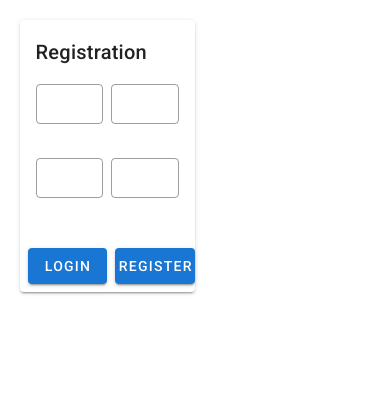
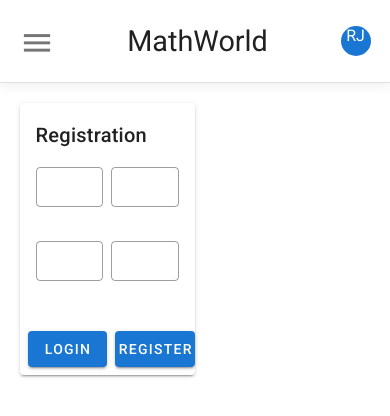
Before and after one commit to pauljor1499/vue2-project1, a Vue app: page / in a window 390 px wide. Shown: the top 416 px of the page. Built offline with nearby package versions, Linux system fonts and the light colour scheme.

Commit message:
set responsive navbar

```diff
--- /dev/null
+++ b/src/components/NavBar.vue
@@ -0,0 +1,172 @@
+<template>
+    <div class="navbar">
+        <div class="logo">
+            <v-icon class="hamburger" size="35" @click="drawer = !drawer">
+                mdi-menu
+            </v-icon>
+            <span> MathWorld </span>
+            <v-avatar
+                class="hamburger"
+                color="primary"
+                size="30"
+                style="color: white; text-align: center"
+            >
+                RJ
+            </v-avatar>
+        </div>
+        <v-navigation-drawer v-model="drawer" absolute temporary>
+            <v-list nav dense>
+                <v-list-item>
+                    <v-list-item-content>
+                        <v-list-item-title class="text-h6">
+                            MathWorld
+                        </v-list-item-title>
+                        <v-list-item-subtitle>
+                            version 1.0
+                        </v-list-item-subtitle>
+                    </v-list-item-content>
+                </v-list-item>
+                <v-divider></v-divider>
+                <v-list
+                    dense
+                    nav
+                    active-class="deep-purple--text text--accent-4"
+                >
+                    <v-list-item
+                        v-for="(item, index) in drawer_items"
+                        :key="index"
+                        link
+                    >
+                        <v-list-item-icon>
+                            <v-icon>
+                                {{ item.icon }}
+                            </v-icon>
+                        </v-list-item-icon>
+                        <v-list-item-content>
+                            <v-list-item-title>
+                                {{ item.title }}
+                            </v-list-item-title>
+                        </v-list-item-content>
+                    </v-list-item>
+                </v-list>
+            </v-list>
+        </v-navigation-drawer>
+        <div class="nav-links">
+            <router-link :to="'/'" class="nav-link">
+                <span>Dashboard</span>
+            </router-link>
+            <router-link :to="'#all-classes'" class="nav-link">
+                <span>All Classes</span>
+            </router-link>
+            <router-link :to="'#assignments'" class="nav-link">
+                <span>Assignments</span>
+            </router-link>
+            <router-link :to="'#notes'" class="nav-link">
+                <span>Notes</span>
+            </router-link>
+        </div>
+        <v-avatar class="nav-avatar2" color="primary" style="color: white">
+            RJ
+        </v-avatar>
+    </div>
+</template>
+
+<script>
+export default {
+    data() {
+        return {
+            drawer: false,
+            drawer_items: [
+                { title: "Dashboard", icon: "mdi-view-dashboard" },
+                { title: "Photos", icon: "mdi-image" },
+                { title: "About", icon: "mdi-help-box" },
+            ],
+        };
+    },
+};
+</script>
+
+<style scoped>
+* {
+    text-decoration: none;
+    list-style: none;
+    text-transform: initial;
+}
+
+.navbar {
+    padding: 0 5%;
+    display: flex;
+    justify-content: space-between;
+    align-items: center;
+    border-bottom: 1px solid #e0e0e0;
+    box-shadow: 0px 5px 10px 0px rgba(0, 0, 0, 0.05);
+}
+
+.logo .hamburger {
+    display: none;
+}
+
+.logo span {
+    font-size: 1.8rem;
+}
+
+.nav-links {
+    display: flex;
+    gap: 10px;
+}
+
+.nav-link {
+    font-size: 1.2em;
+    padding: 35px 20px 35px 20px;
+    border-bottom: 3px solid white;
+    background-color: white;
+}
+
+.nav-link span {
+    color: black;
+}
+
+.nav-link:hover {
+    background-color: #ecf8ff;
+    border-bottom: 3px solid #0091de;
+}
+
+a.router-link-exact-active {
+    background-color: #ecf8ff;
+    border-bottom: 3px solid #0091de;
+}
+
+@media only screen and (max-width: 600px) {
+    .navbar {
+        padding: 0;
+        display: flex;
+        flex-direction: column;
+        box-shadow: 0px 5px 10px 0px rgba(0, 0, 0, 0.05);
+    }
+
+    .logo {
+        width: 100%;
+        padding: 5%;
+        display: flex;
+        justify-content: space-between;
+        align-items: center;
+        background-color: white;
+    }
+
+    .nav-links {
+        display: none;
+    }
+
+    .logo .hamburger {
+        display: block;
+    }
+
+    .logo span {
+        font-size: 1.8rem;
+    }
+
+    .nav-avatar2 {
+        display: none;
+    }
+}
+</style>
--- a/src/router/index.js
+++ b/src/router/index.js
@@ -1,6 +1,6 @@
 import Vue from "vue";
 import VueRouter from "vue-router";
-import HelloWorld from "@/components/HelloWorld.vue";
+import LandingPage from "@/views/LandingPage.vue";
 
 Vue.use(VueRouter);
 
@@ -8,7 +8,7 @@ const routes = [
     {
         path: "/",
         name: "home",
-        component: HelloWorld,
+        component: LandingPage,
     },
 ];
 
--- /dev/null
+++ b/src/views/LandingPage.vue
@@ -0,0 +1,22 @@
+<template>
+    <div class="main-content">
+        <NavBar />
+        <BodyContent />
+    </div>
+</template>
+
+<script>
+import NavBar from "@/components/NavBar.vue";
+import BodyContent from "@/components/HelloWorld.vue";
+
+export default {
+    components: {
+        BodyContent,
+        NavBar,
+    },
+
+    data() {
+        return {};
+    },
+};
+</script>
```
